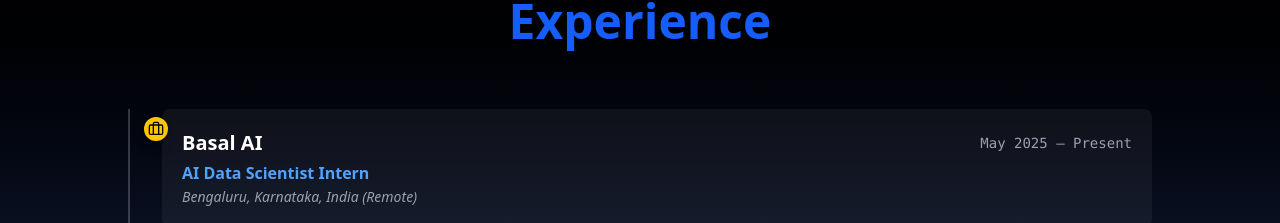
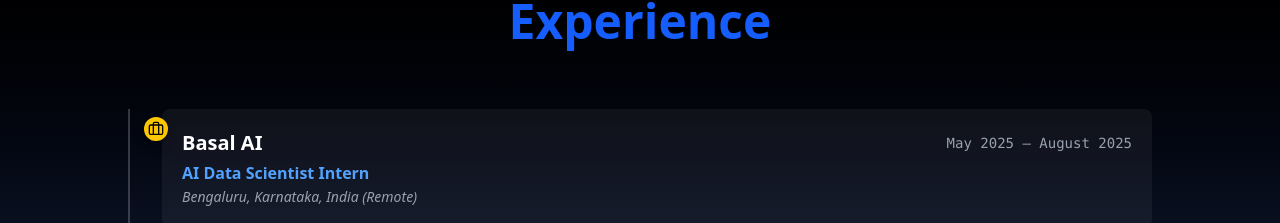
Before and after one commit to sujal-maheshwari2004/personalPortfolio, a React (Vite) app: page / in a window 1280 px wide. Shown: the part 2511-2734 px from the top of the page. Built offline with nearby package versions, Linux system fonts and the light colour scheme.

Commit message:
Update experiences.js

```diff
--- a/src/components/experiences.js
+++ b/src/components/experiences.js
@@ -5,7 +5,7 @@
     title: 'AI Data Scientist Intern',
     company: 'Basal AI',
     location: 'Bengaluru, Karnataka, India (Remote)',
-    duration: 'May 2025 – Present',
+    duration: 'May 2025 – August 2025',
     description: [
       'Built a data pipeline on Azure Compute to periodically extract Shopify data using the Admin API and perform web scraping for historical records.',
       'Developed an end-to-end AI tool powered by a fine-tuned GPT-4.1 model trained on organization-specific data—automatically generating professionally written articles from short contextual snippets.',
```
